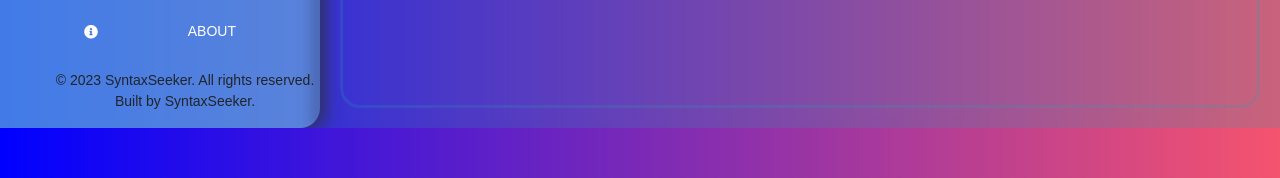
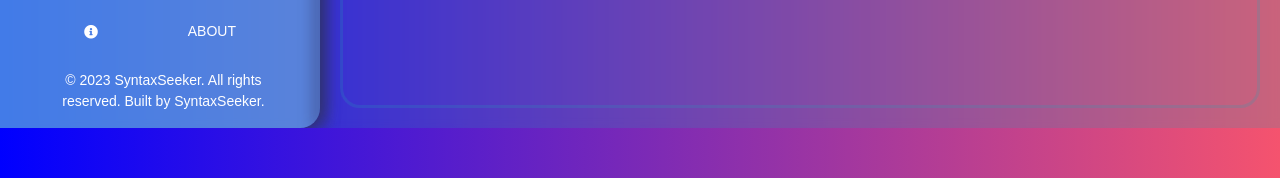
Before and after one commit to deiu25/syntax-seeker-frontend, a React (Create React App) app: page / in a window 1280 px wide. Shown: the part 488-666 px from the top of the page. Built offline with nearby package versions, Linux system fonts and the light colour scheme; no server answers; some icons are missing; a web font is replaced by a local one.

Commit message:
copyright

```diff
--- a/src/aplication/home/pages/home/Home.css
+++ b/src/aplication/home/pages/home/Home.css
@@ -240,10 +240,14 @@
 }
 
 .copyright {
-  width: calc(100% - 40px);
   position: absolute;
   bottom: 0;
+  text-align: center;
+  width: 74%;
+  color: var(--text-color);
+  font-size: 14px;
 }
+
 .copyright p {
   font-size: 14px;
 }
```
Also changed, not shown: 6 other files (tests, documents, lock files or other folders).
